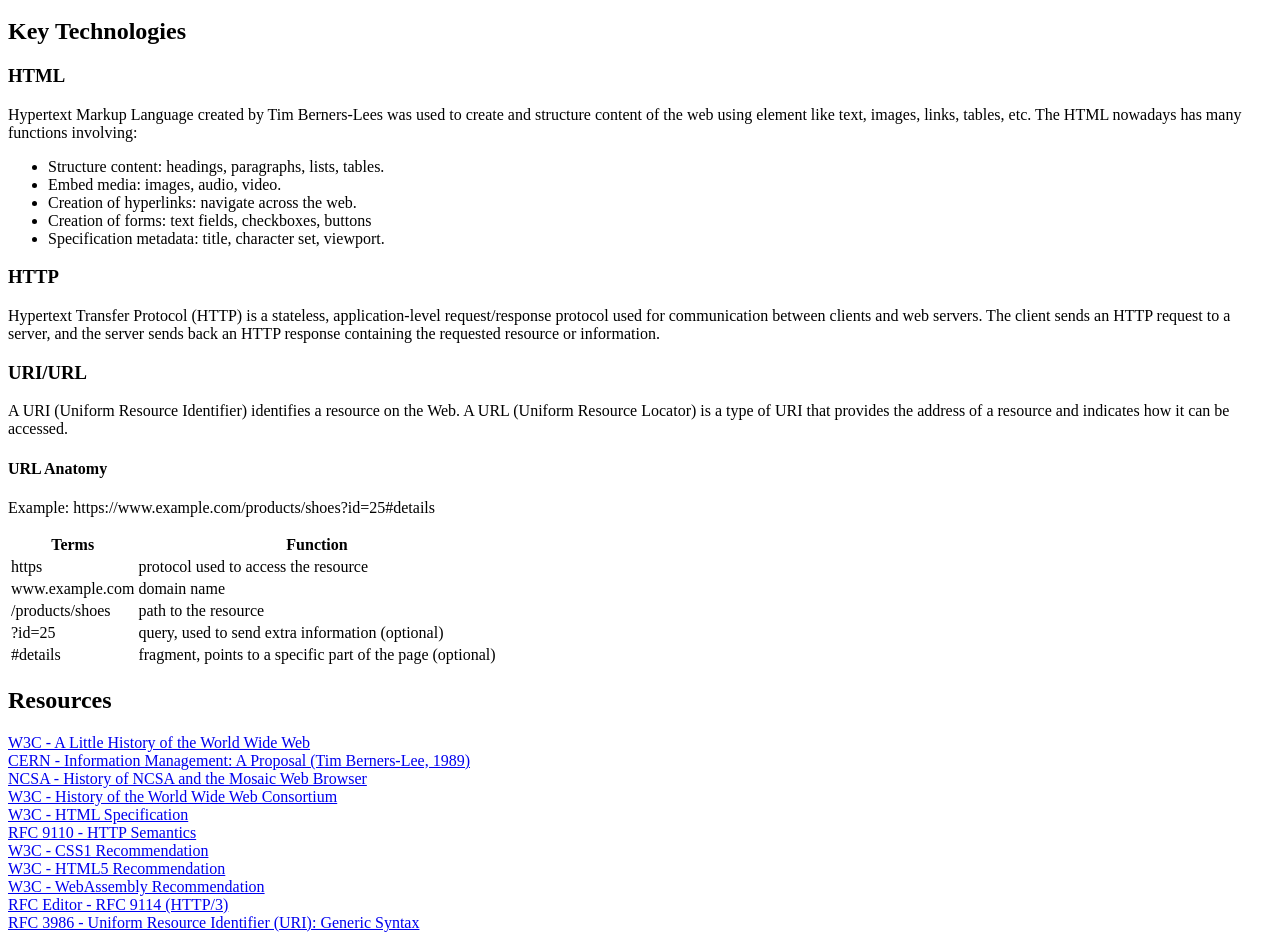
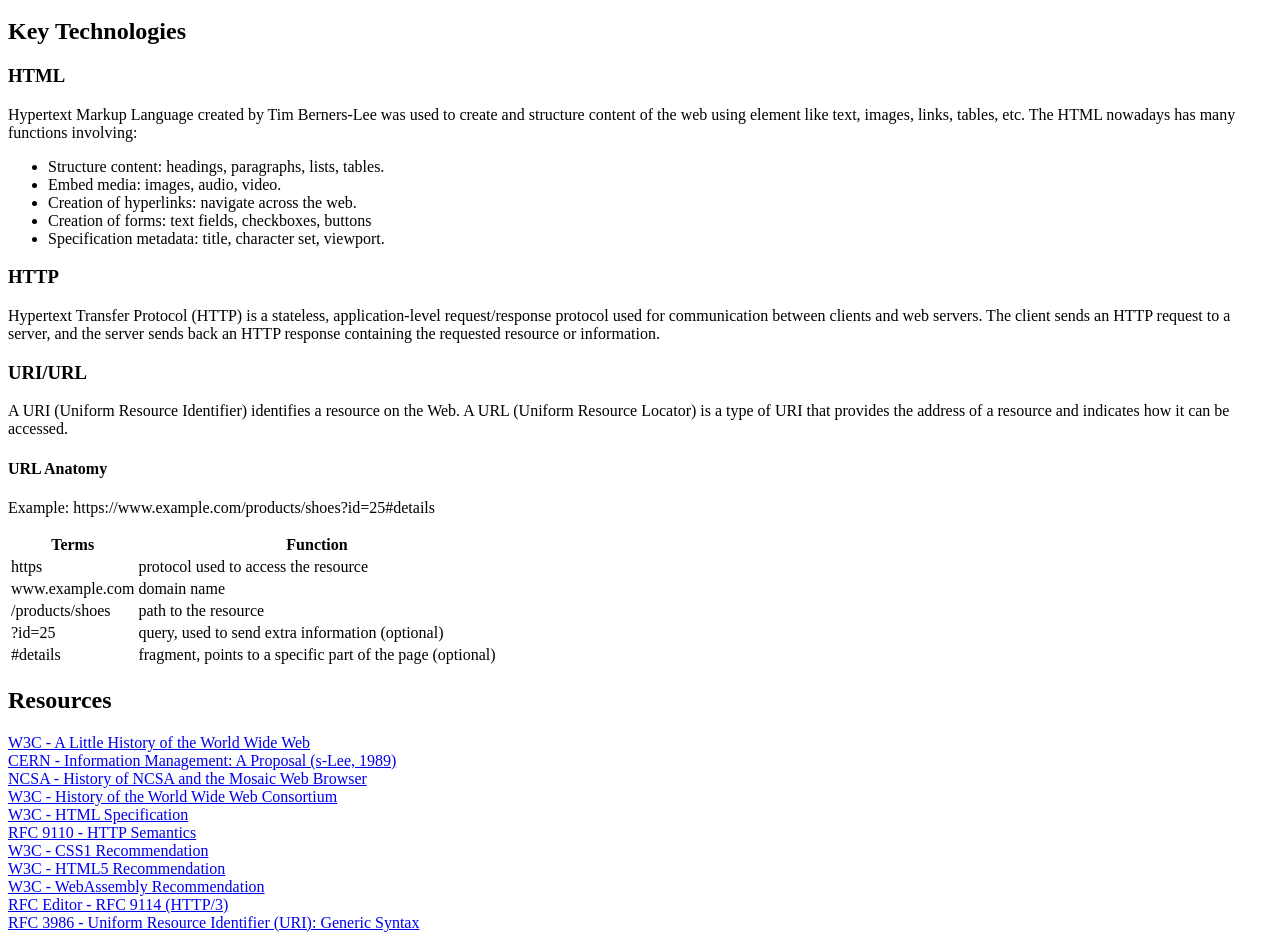
Before and after one commit to ChloeMattar/chloe-web-programming, a Flask app: page /web-history in a window 1280 px wide. Shown: the part 1858-2794 px from the top of the page. Run offline with Flask 3, Linux system fonts and the light colour scheme.

Commit message:
Update Activity 3 part 1

```diff
--- a/templates/internet-history-ai.html
+++ b/templates/internet-history-ai.html
@@ -110,7 +110,7 @@
             </article>
              <article>
                 <h3>Creation of ICANN – 1998</h3>
-                <p>In the 2000s, the Internet became a major source of communication and interaction between people, so protecting DNS information from modification and false responses became necessary. On July 15, 2010, the DNS root zone was signed using DNSSEC (Domain Name System Security Extensions). Its role was to make sure that DNS information was authentic and had not been modified during communication.</p>
+                <p>The Internet Corporation for Assigned Names and Numbers (ICANN) was created as a non-profit organization with global participation in 1998. Its main role was to help coordinate domain names, as websites and online services were expanding rapidly and needed to be properly managed so that users could reach them.</p>
                 <a href="https://www.icann.org/history"target="_blank">ICANN - History</a>
             </article>
             <article>
--- a/templates/internet-history.html
+++ b/templates/internet-history.html
@@ -88,7 +88,7 @@
             </article>
         </section>
         <section>
-            <h2>key Technologies</h2>
+            <h2>Key Technologies</h2>
         <article>
             <h3>Packet Switching</h3>
             <p>Packet switching is an important technology used in computer networks. In the 1960s, researchers such as Leonard Kleinrock worked on this idea. A 1965 experiment showed that computers could communicate over long distances, but normal telephone systems were not good for this type of communication. Packet switching solved this problem by dividing data into small parts called packets. These packets can travel through different paths in the network and then be put back together at the destination.</p>
@@ -120,7 +120,7 @@
             <a href="https://www.rfc-editor.org/rfc/rfc9293.html"target="_blank">RFC 9293 - Transmission Control Protocol (TCP)</a> <br>
             <a href="https://www.rfc-editor.org/rfc/rfc1034.html"target="_blank">RFC 1034 - Domain Names: Concepts and Facilities</a> <br>
             <a href="https://www.nsf.gov/impacts/internet"target="_blank">National Science Foundation - The Internet</a> <br>
-            <a href=" https://www.icann.org/history"target="_blank">ICANN - History</a><br>
+            <a href="https://www.icann.org/history"target="_blank">ICANN - History</a><br>
             <a href="https://www.iana.org/archive/root-dnssec-launch"target="_blank">IANA - Root DNSSEC Launch</a><br>
             <a href="https://www.internetsociety.org/news/press-releases/2012/world-ipv6-launch-solidifies-global-support-for-new-internet-protocol"target="_blank">Internet Society - World IPv6 Launch</a><br>
             <a href="https://www.rfc-editor.org/rfc/rfc9000.html"target="_blank">RFC Editor - RFC 9000 (QUIC)</a><br>
--- a/templates/web-history-ai.html
+++ b/templates/web-history-ai.html
@@ -131,7 +131,7 @@
 
             <h3>1) HTML:</h3>
             <p>
-                Hypertext Markup Language created by Tim Berners-Lees was used to create and structure
+                Hypertext Markup Language created by Tim Berners-Lee was used to create and structure
                 content of the web using element like text, images, links, tables, etc. The HTML nowadays has
                 many functions involving:
             </p>
--- a/templates/web-history.html
+++ b/templates/web-history.html
@@ -76,7 +76,7 @@
             <h2>Key Technologies</h2>
             <article>
                 <h3>HTML</h3>
-                <p>Hypertext Markup Language created by Tim Berners-Lees was used to create and structure content of the web using element like text, images, links, tables, etc. The HTML nowadays has many functions involving:</p>
+                <p>Hypertext Markup Language created by Tim Berners-Lee was used to create and structure content of the web using element like text, images, links, tables, etc. The HTML nowadays has many functions involving:</p>
                 <ul>
                     <li>Structure content: headings, paragraphs, lists, tables.</li>
                     <li>Embed media: images, audio, video.</li>
@@ -127,7 +127,7 @@
         <section>
             <h2>Resources</h2>
             <a href="https://www.w3.org/People/Berners-Lee/ShortHistory.html"target="_blank">W3C - A Little History of the World Wide Web</a><br>
-            <a href="https://repository.cern/records/6kxvc-v6203/preview/ARCH-WWW-4-010.pdf"target="_blank">CERN - Information Management: A Proposal (Tim Berners-Lee, 1989)</a><br>
+            <a href="https://repository.cern/records/6kxvc-v6203/preview/ARCH-WWW-4-010.pdf"target="_blank">CERN - Information Management: A Proposal (s-Lee, 1989)</a><br>
             <a href="https://www.ncsa.illinois.edu/about/history/"target="_blank">NCSA - History of NCSA and the Mosaic Web Browser</a><br>
             <a href="https://www.w3.org/about/history/"target="_blank">W3C - History of the World Wide Web Consortium</a><br>
             <a href="https://www.w3.org/TR/html/all/"target="_blank">W3C - HTML Specification</a><br>
```
